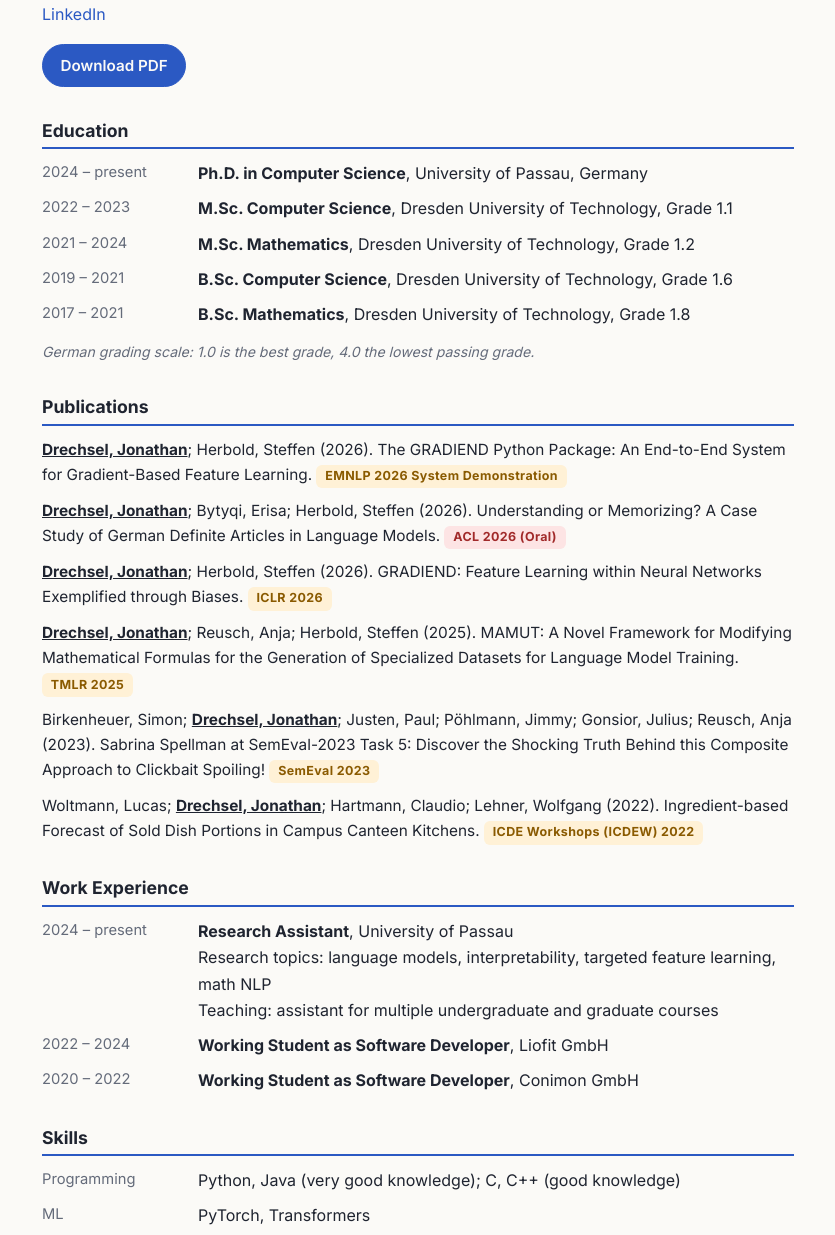
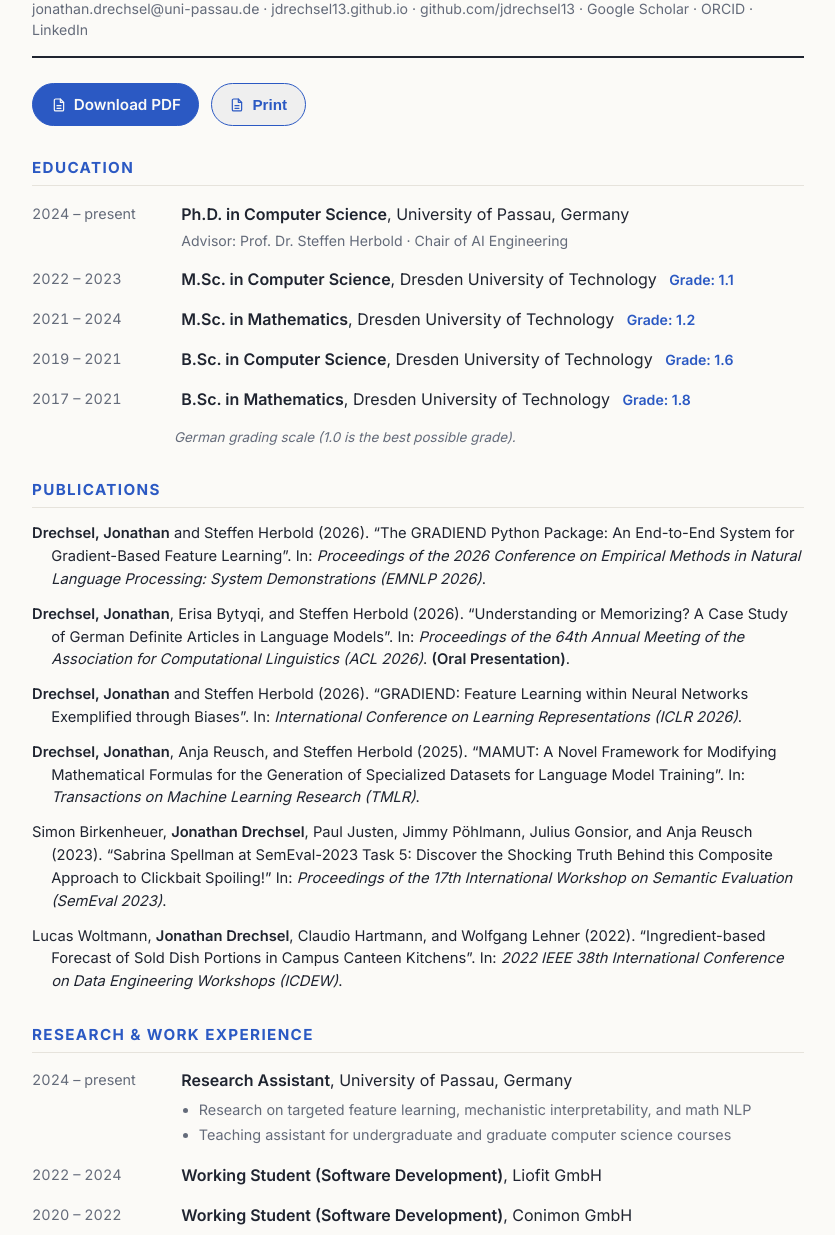
Before and after one commit to jdrechsel13/jdrechsel13.github.io, a plain HTML site: page cv.html in a window 1280 px wide. Shown: the part 203-1438 px from the top of the page, without its empty margins (222-1057 px from the left). Drawn offline with Linux system fonts and the light colour scheme.

Commit message:
Academic LaTeX-grade CV redesign, merged JD monogram favicon, simplified grade note, and remote setup

```diff
--- a/cv.html
+++ b/cv.html
@@ -3,13 +3,15 @@
 <head>
   <meta charset="UTF-8" />
   <meta name="viewport" content="width=device-width, initial-scale=1" />
-  <title>CV – Jonathan Drechsel</title>
+  <title>Curriculum Vitae – Jonathan Drechsel</title>
   <link rel="icon" type="image/svg+xml" href="favicon.svg" />
+  <link rel="preconnect" href="https://fonts.googleapis.com" />
+  <link rel="preconnect" href="https://fonts.gstatic.com" crossorigin />
   <link href="https://fonts.googleapis.com/css2?family=Inter:wght@400;500;600;700&display=swap" rel="stylesheet" />
   <link rel="stylesheet" href="styles.css" />
   <script>try{var t=localStorage.getItem("theme");if(t)document.documentElement.setAttribute("data-theme",t)}catch(e){}</script>
 </head>
-<body>
+<body class="cv-body">
   <header class="site-header">
     <div class="wrap">
       <a class="brand" href="index.html">← Jonathan Drechsel</a>
@@ -18,40 +20,136 @@
   </header>
 
   <main class="cv">
-    <h1>Jonathan Drechsel</h1>
-    <p class="tagline">PhD Student, University of Passau, Germany</p>
-    <p class="tagline"><a href="mailto:jonathan.drechsel@uni-passau.de">jonathan.drechsel@uni-passau.de</a> · <a href="https://jdrechsel13.github.io">jdrechsel13.github.io</a> · <a href="https://github.com/jdrechsel13">github.com/jdrechsel13</a> · <a href="https://orcid.org/0009-0007-3383-2777">ORCID</a> · <a href="https://www.linkedin.com/in/jonathan-drechsel-561b48285">LinkedIn</a></p>
-    <div class="cv-actions"><a class="btn btn--primary" href="cv.pdf">Download PDF</a></div>
+    <div class="cv-header">
+      <h1>Jonathan Drechsel</h1>
+      <p class="cv-role">PhD Student in Computer Science · University of Passau, Germany</p>
+      <p class="cv-contact">
+        <a href="mailto:jonathan.drechsel@uni-passau.de">jonathan.drechsel@uni-passau.de</a> ·
+        <a href="https://jdrechsel13.github.io">jdrechsel13.github.io</a> ·
+        <a href="https://github.com/jdrechsel13">github.com/jdrechsel13</a> ·
+        <a href="https://scholar.google.com/citations?user=QU3A0L8AAAAJ">Google Scholar</a> ·
+        <a href="https://orcid.org/0009-0007-3383-2777">ORCID</a> ·
+        <a href="https://www.linkedin.com/in/jonathan-drechsel-561b48285">LinkedIn</a>
+      </p>
+    </div>
 
-    <h2>Education</h2>
-    <div class="item"><span class="when">2024 – present</span><span><strong>Ph.D. in Computer Science</strong>, University of Passau, Germany</span></div>
-    <div class="item"><span class="when">2022 – 2023</span><span><strong>M.Sc. Computer Science</strong>, Dresden University of Technology, Grade 1.1</span></div>
-    <div class="item"><span class="when">2021 – 2024</span><span><strong>M.Sc. Mathematics</strong>, Dresden University of Technology, Grade 1.2</span></div>
-    <div class="item"><span class="when">2019 – 2021</span><span><strong>B.Sc. Computer Science</strong>, Dresden University of Technology, Grade 1.6</span></div>
-    <div class="item"><span class="when">2017 – 2021</span><span><strong>B.Sc. Mathematics</strong>, Dresden University of Technology, Grade 1.8</span></div>
-    <p class="note">German grading scale: 1.0 is the best grade, 4.0 the lowest passing grade.</p>
+    <div class="cv-actions">
+      <a class="btn btn--primary" href="cv.pdf" download><svg class="icon"><use href="#i-file"/></svg>Download PDF</a>
+      <button type="button" class="btn btn--ghost" onclick="window.print()"><svg class="icon"><use href="#i-file"/></svg>Print</button>
+    </div>
 
-    <h2>Publications</h2>
-    <p class="publine"><strong>Drechsel, Jonathan</strong>; Herbold, Steffen (2026). The GRADIEND Python Package: An End-to-End System for Gradient-Based Feature Learning. <span class="venue">EMNLP 2026 System Demonstration</span></p>
-    <p class="publine"><strong>Drechsel, Jonathan</strong>; Bytyqi, Erisa; Herbold, Steffen (2026). Understanding or Memorizing? A Case Study of German Definite Articles in Language Models. <span class="venue venue--oral">ACL 2026 (Oral)</span></p>
-    <p class="publine"><strong>Drechsel, Jonathan</strong>; Herbold, Steffen (2026). GRADIEND: Feature Learning within Neural Networks Exemplified through Biases. <span class="venue">ICLR 2026</span></p>
-    <p class="publine"><strong>Drechsel, Jonathan</strong>; Reusch, Anja; Herbold, Steffen (2025). MAMUT: A Novel Framework for Modifying Mathematical Formulas for the Generation of Specialized Datasets for Language Model Training. <span class="venue">TMLR 2025</span></p>
-    <p class="publine">Birkenheuer, Simon; <strong>Drechsel, Jonathan</strong>; Justen, Paul; Pöhlmann, Jimmy; Gonsior, Julius; Reusch, Anja (2023). Sabrina Spellman at SemEval-2023 Task 5: Discover the Shocking Truth Behind this Composite Approach to Clickbait Spoiling! <span class="venue">SemEval 2023</span></p>
-    <p class="publine">Woltmann, Lucas; <strong>Drechsel, Jonathan</strong>; Hartmann, Claudio; Lehner, Wolfgang (2022). Ingredient-based Forecast of Sold Dish Portions in Campus Canteen Kitchens. <span class="venue">ICDE Workshops (ICDEW) 2022</span></p>
+    <section class="cv-sec">
+      <h2>Education</h2>
+      <div class="cv-row">
+        <span class="cv-date">2024 – present</span>
+        <div class="cv-content">
+          <strong>Ph.D. in Computer Science</strong>, University of Passau, Germany
+          <div class="cv-sub">Advisor: Prof. Dr. Steffen Herbold · Chair of AI Engineering</div>
+        </div>
+      </div>
+      <div class="cv-row">
+        <span class="cv-date">2022 – 2023</span>
+        <div class="cv-content">
+          <strong>M.Sc. in Computer Science</strong>, Dresden University of Technology
+          <span class="cv-grade">Grade: 1.1</span>
+        </div>
+      </div>
+      <div class="cv-row">
+        <span class="cv-date">2021 – 2024</span>
+        <div class="cv-content">
+          <strong>M.Sc. in Mathematics</strong>, Dresden University of Technology
+          <span class="cv-grade">Grade: 1.2</span>
+        </div>
+      </div>
+      <div class="cv-row">
+        <span class="cv-date">2019 – 2021</span>
+        <div class="cv-content">
+          <strong>B.Sc. in Computer Science</strong>, Dresden University of Technology
+          <span class="cv-grade">Grade: 1.6</span>
+        </div>
+      </div>
+      <div class="cv-row">
+        <span class="cv-date">2017 – 2021</span>
+        <div class="cv-content">
+          <strong>B.Sc. in Mathematics</strong>, Dresden University of Technology
+          <span class="cv-grade">Grade: 1.8</span>
+        </div>
+      </div>
+      <p class="cv-note">German grading scale (1.0 is the best possible grade).</p>
+    </section>
 
-    <h2>Work Experience</h2>
-    <div class="item"><span class="when">2024 – present</span><span><strong>Research Assistant</strong>, University of Passau<br />Research topics: language models, interpretability, targeted feature learning, math NLP<br />Teaching: assistant for multiple undergraduate and graduate courses</span></div>
-    <div class="item"><span class="when">2022 – 2024</span><span><strong>Working Student as Software Developer</strong>, Liofit GmbH</span></div>
-    <div class="item"><span class="when">2020 – 2022</span><span><strong>Working Student as Software Developer</strong>, Conimon GmbH</span></div>
+    <section class="cv-sec">
+      <h2>Publications</h2>
+      <div class="cv-pub">
+        <strong>Drechsel, Jonathan</strong> and Steffen Herbold (2026). &ldquo;The GRADIEND Python Package: An End-to-End System for Gradient-Based Feature Learning&rdquo;. In: <em>Proceedings of the 2026 Conference on Empirical Methods in Natural Language Processing: System Demonstrations (EMNLP 2026)</em>.
+      </div>
+      <div class="cv-pub">
+        <strong>Drechsel, Jonathan</strong>, Erisa Bytyqi, and Steffen Herbold (2026). &ldquo;Understanding or Memorizing? A Case Study of German Definite Articles in Language Models&rdquo;. In: <em>Proceedings of the 64th Annual Meeting of the Association for Computational Linguistics (ACL 2026)</em>. <strong>(Oral Presentation)</strong>.
+      </div>
+      <div class="cv-pub">
+        <strong>Drechsel, Jonathan</strong> and Steffen Herbold (2026). &ldquo;GRADIEND: Feature Learning within Neural Networks Exemplified through Biases&rdquo;. In: <em>International Conference on Learning Representations (ICLR 2026)</em>.
+      </div>
+      <div class="cv-pub">
+        <strong>Drechsel, Jonathan</strong>, Anja Reusch, and Steffen Herbold (2025). &ldquo;MAMUT: A Novel Framework for Modifying Mathematical Formulas for the Generation of Specialized Datasets for Language Model Training&rdquo;. In: <em>Transactions on Machine Learning Research (TMLR)</em>.
+      </div>
+      <div class="cv-pub">
+        Simon Birkenheuer, <strong>Jonathan Drechsel</strong>, Paul Justen, Jimmy Pöhlmann, Julius Gonsior, and Anja Reusch (2023). &ldquo;Sabrina Spellman at SemEval-2023 Task 5: Discover the Shocking Truth Behind this Composite Approach to Clickbait Spoiling!&rdquo; In: <em>Proceedings of the 17th International Workshop on Semantic Evaluation (SemEval 2023)</em>.
+      </div>
+      <div class="cv-pub">
+        Lucas Woltmann, <strong>Jonathan Drechsel</strong>, Claudio Hartmann, and Wolfgang Lehner (2022). &ldquo;Ingredient-based Forecast of Sold Dish Portions in Campus Canteen Kitchens&rdquo;. In: <em>2022 IEEE 38th International Conference on Data Engineering Workshops (ICDEW)</em>.
+      </div>
+    </section>
 
-    <h2>Skills</h2>
-    <div class="item"><span class="when">Programming</span><span>Python, Java (very good knowledge); C, C++ (good knowledge)</span></div>
-    <div class="item"><span class="when">ML</span><span>PyTorch, Transformers</span></div>
-    <div class="item"><span class="when">Languages</span><span>German (native), English (fluent), French (basic)</span></div>
+    <section class="cv-sec">
+      <h2>Research &amp; Work Experience</h2>
+      <div class="cv-row">
+        <span class="cv-date">2024 – present</span>
+        <div class="cv-content">
+          <strong>Research Assistant</strong>, University of Passau, Germany
+          <ul class="cv-bullets">
+            <li>Research on targeted feature learning, mechanistic interpretability, and math NLP</li>
+            <li>Teaching assistant for undergraduate and graduate computer science courses</li>
+          </ul>
+        </div>
+      </div>
+      <div class="cv-row">
+        <span class="cv-date">2022 – 2024</span>
+        <div class="cv-content">
+          <strong>Working Student (Software Development)</strong>, Liofit GmbH
+        </div>
+      </div>
+      <div class="cv-row">
+        <span class="cv-date">2020 – 2022</span>
+        <div class="cv-content">
+          <strong>Working Student (Software Development)</strong>, Conimon GmbH
+        </div>
+      </div>
+    </section>
 
-    <h2>Awards</h2>
-    <div class="item"><span class="when">2022 – 2023</span><span>Deutschlandstipendium (Germany Scholarship)</span></div>
+    <section class="cv-sec">
+      <h2>Honors &amp; Scholarships</h2>
+      <div class="cv-row">
+        <span class="cv-date">2022 – 2023</span>
+        <div class="cv-content">
+          <strong>Deutschlandstipendium</strong> (Germany Scholarship)
+          <div class="cv-sub">National scholarship awarded for outstanding academic achievement</div>
+        </div>
+      </div>
+    </section>
+
+    <section class="cv-sec">
+      <h2>Technical Skills</h2>
+      <div class="cv-skills">
+        <div class="cv-skill-line"><strong>Programming:</strong> Python, Java (proficient); C, C++ (good knowledge)</div>
+        <div class="cv-skill-line"><strong>Machine Learning:</strong> PyTorch, Hugging Face Transformers, NumPy, SciPy</div>
+        <div class="cv-skill-line"><strong>Languages:</strong> German (native), English (fluent), French (basic)</div>
+      </div>
+    </section>
   </main>
+
+  <svg width="0" height="0" style="position:absolute" aria-hidden="true">
+    <symbol id="i-file" viewBox="0 0 24 24"><g fill="none" stroke="currentColor" stroke-width="1.8" stroke-linecap="round" stroke-linejoin="round"><path d="M14 3H7a2 2 0 0 0-2 2v14a2 2 0 0 0 2 2h10a2 2 0 0 0 2-2V8z"/><path d="M14 3v5h5M9 13h6M9 17h6"/></g></symbol>
+  </svg>
   <script src="script.js"></script>
 </body>
 </html>
--- a/styles.css
+++ b/styles.css
@@ -75,25 +75,65 @@ a:hover { text-decoration: underline; }
   .news li, .tl li { grid-template-columns: 1fr; gap: 0; } .nav { display: none; }
 }
 
-/* ---------- CV page / print ---------- */
-.cv { max-width: 800px; margin: 0 auto; padding: 2rem 1.5rem 3rem; }
-.cv h1 { margin: 0; font-size: 2.1rem; letter-spacing: -.03em; }
-.cv .tagline { color: var(--muted); margin: 0 0 .2rem; }
-.cv h2 { font-size: 1.1rem; font-weight: 700; border-bottom: 2px solid var(--accent); padding-bottom: .15rem; margin: 1.8rem 0 .7rem; }
-.cv .item { display: grid; grid-template-columns: 140px 1fr; gap: 1rem; margin-bottom: .55rem; }
-.cv .item .when { color: var(--muted); font-size: .92rem; }
-.cv .publine { margin: 0 0 .6rem; font-size: .96rem; }
-.cv .publine strong { text-decoration: underline; }
-.cv-actions { display: flex; gap: .7rem; margin: 1rem 0; }
+/* ---------- CV page / LaTeX-inspired Typography ---------- */
+.cv { max-width: 820px; margin: 0 auto; padding: 2.5rem 1.5rem 3.5rem; }
+.cv-header { margin-bottom: 1.6rem; border-bottom: 2px solid var(--text); padding-bottom: 1rem; }
+.cv-header h1 { margin: 0 0 .3rem; font-size: 2.3rem; font-weight: 700; letter-spacing: -.03em; }
+.cv-role { font-size: 1.05rem; font-weight: 500; color: var(--accent); margin: 0 0 .4rem; }
+.cv-contact { font-size: .88rem; color: var(--muted); margin: 0; line-height: 1.5; }
+.cv-contact a { color: inherit; } .cv-contact a:hover { color: var(--accent); }
+.cv-actions { display: flex; gap: .7rem; margin-bottom: 1.8rem; }
+
+.cv-sec { margin-bottom: 1.8rem; }
+.cv-sec h2 {
+  font-size: .95rem; font-weight: 700; text-transform: uppercase; letter-spacing: .09em;
+  color: var(--accent); border-bottom: 1px solid var(--line); padding-bottom: .3rem; margin: 0 0 .9rem;
+}
+
+.cv-row { display: grid; grid-template-columns: 130px 1fr; gap: 1.2rem; margin-bottom: .85rem; }
+.cv-date { font-size: .9rem; color: var(--muted); font-variant-numeric: tabular-nums; padding-top: 1px; }
+.cv-content strong { color: var(--text); font-weight: 600; }
+.cv-sub { font-size: .88rem; color: var(--muted); margin-top: .15rem; }
+.cv-grade { display: inline-block; margin-left: .5rem; font-size: .88rem; color: var(--accent); font-weight: 600; }
+.cv-note { font-size: .84rem; color: var(--muted); font-style: italic; margin: .4rem 0 0 142px; }
+
+.cv-bullets { margin: .35rem 0 0 1.1rem; padding: 0; font-size: .9rem; color: var(--muted); line-height: 1.5; }
+.cv-bullets li { margin-bottom: .2rem; }
+
+.cv-pub { font-size: .92rem; line-height: 1.55; margin-bottom: .75rem; color: var(--text); padding-left: 1.2rem; text-indent: -1.2rem; }
+.cv-pub strong { color: var(--text); font-weight: 600; }
+.cv-pub em { font-style: italic; }
+
+.cv-skills { display: flex; flex-direction: column; gap: .35rem; font-size: .92rem; }
+.cv-skill-line strong { min-width: 130px; display: inline-block; color: var(--text); }
+
+@media (max-width: 640px) {
+  .cv-row { grid-template-columns: 1fr; gap: .1rem; }
+  .cv-note { margin-left: 0; }
+}
 
 @media print {
-  :root, [data-theme="dark"] { --bg: #fff; --surface: #fff; --text: #111; --muted: #555; --line: #ddd; --accent: #1f4aa8; --accent-soft: #fff; }
-  @page { size: A4; margin: 14mm; }
-  body { font-size: 10.5pt; line-height: 1.45; }
+  :root, [data-theme="dark"] {
+    --bg: #ffffff; --surface: #ffffff; --text: #0f172a; --muted: #475569;
+    --line: #cbd5e1; --accent: #1e3a8a; --accent-soft: #f8fafc;
+  }
+  @page { size: A4; margin: 15mm 16mm; }
+  body { font-size: 9.8pt; line-height: 1.45; background: #fff; color: #0f172a; }
   .site-header, .cv-actions, .site-footer { display: none !important; }
   .cv { padding: 0; max-width: none; }
-  .cv h2 { break-after: avoid; } .cv .item, .cv .publine { break-inside: avoid; }
-  a { color: inherit; }
+  .cv-header { margin-bottom: 1.2rem; padding-bottom: .7rem; border-bottom: 1.5px solid #0f172a; }
+  .cv-header h1 { font-size: 20pt; }
+  .cv-role { font-size: 10.5pt; color: #1e3a8a; }
+  .cv-contact { font-size: 8.5pt; }
+  .cv-sec { margin-bottom: 1.2rem; }
+  .cv-sec h2 {
+    font-size: 10pt; letter-spacing: .08em; border-bottom: 1px solid #94a3b8;
+    color: #1e3a8a; margin-bottom: .6rem; break-after: avoid; page-break-after: avoid;
+  }
+  .cv-row { margin-bottom: .55rem; break-inside: avoid; page-break-inside: avoid; }
+  .cv-pub { font-size: 9.3pt; margin-bottom: .55rem; break-inside: avoid; page-break-inside: avoid; }
+  .cv-bullets { font-size: 9pt; }
+  a { text-decoration: none; color: inherit; }
 }
 
 /* ---------- Conference photo gallery ---------- */
```
Also changed, not shown: index.html (+1 -1 lines), favicon.svg, 1 other file.
